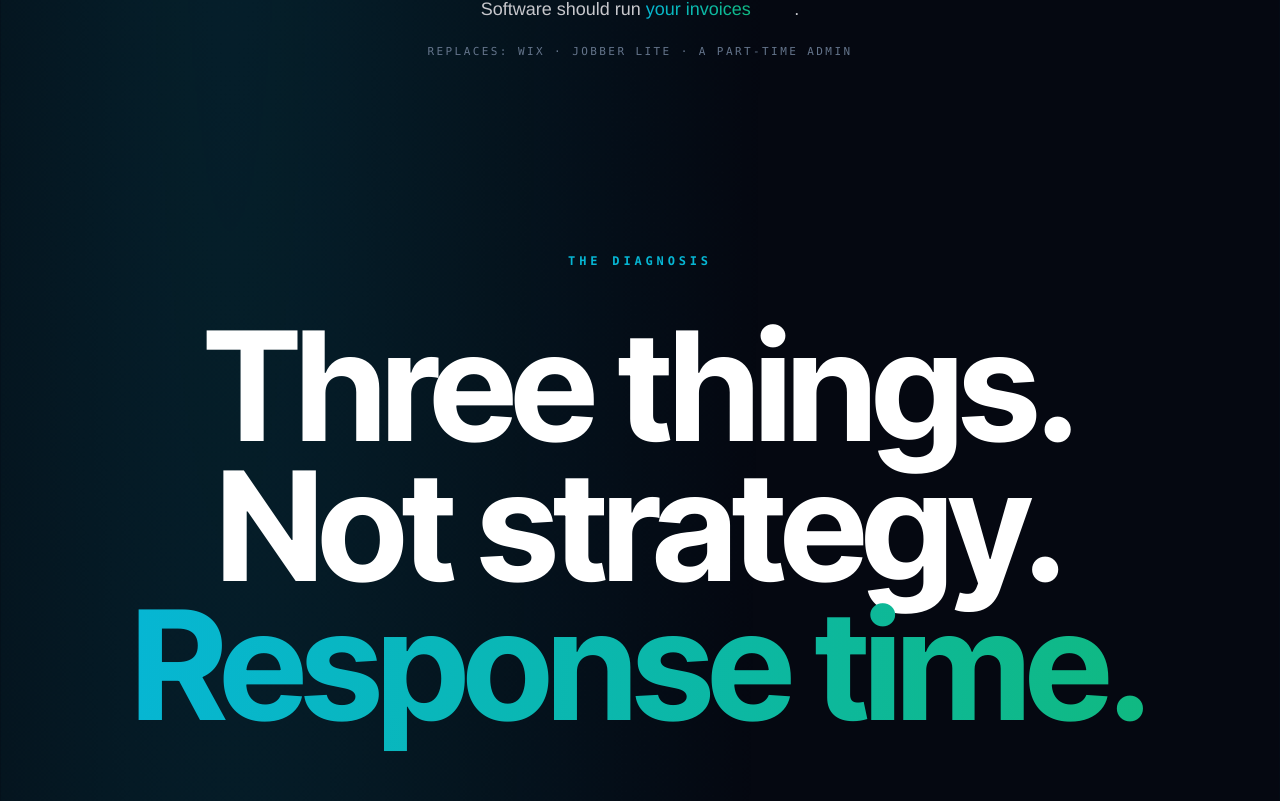
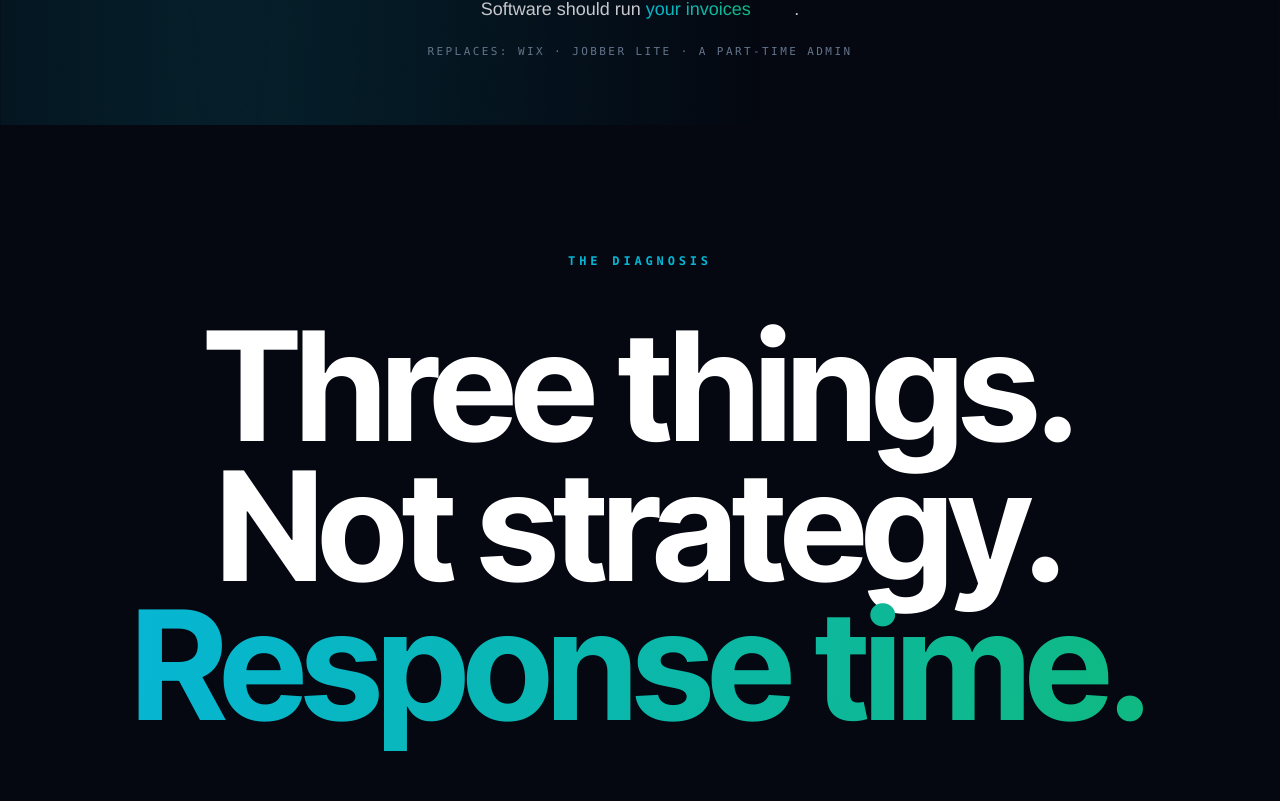
Before and after one commit to staybookt/staybookt-investor, a Next.js app: page / in a window 1280 px wide. Shown: the part 1699-2500 px from the top of the page. Built offline with nearby package versions, Linux system fonts and the light colour scheme.

Commit message:
fix: Interstitial owns its own bg by tone (kills gradient muddiness)

```diff
--- a/components/Interstitial.tsx
+++ b/components/Interstitial.tsx
@@ -2,8 +2,8 @@ import ScrollReveal from './ScrollReveal';
 
 /**
  * Interstitial — a full-bleed scene break between zones.
- * Pure visual statement, no card, no chrome. Lives between
- * dense content moments to give the eye a break and ramp emotion.
+ * Now owns its own background by tone. The continuous-gradient
+ * approach is dead — every section paints its own canvas.
  */
 export default function Interstitial({
   children,
@@ -16,13 +16,14 @@ export default function Interstitial({
   height?: string;
   align?: 'center' | 'left';
 }) {
+  const bg = tone === 'cream' ? 'bg-stone-50' : 'bg-ink-deep';
   const textColor = tone === 'cream' ? 'text-stone-900' : 'text-white';
   const subColor = tone === 'cream' ? 'text-stone-500' : 'text-platinum-soft';
   const alignClass = align === 'center' ? 'text-center mx-auto' : 'text-left';
 
   return (
     <section
-      className={`relative flex items-center justify-${align === 'center' ? 'center' : 'start'} px-6 sm:px-12 py-20 sm:py-32 ${textColor}`}
+      className={`relative flex items-center justify-${align === 'center' ? 'center' : 'start'} px-6 sm:px-12 py-20 sm:py-32 ${bg} ${textColor}`}
       style={{ minHeight: height }}
     >
       <ScrollReveal>
```
